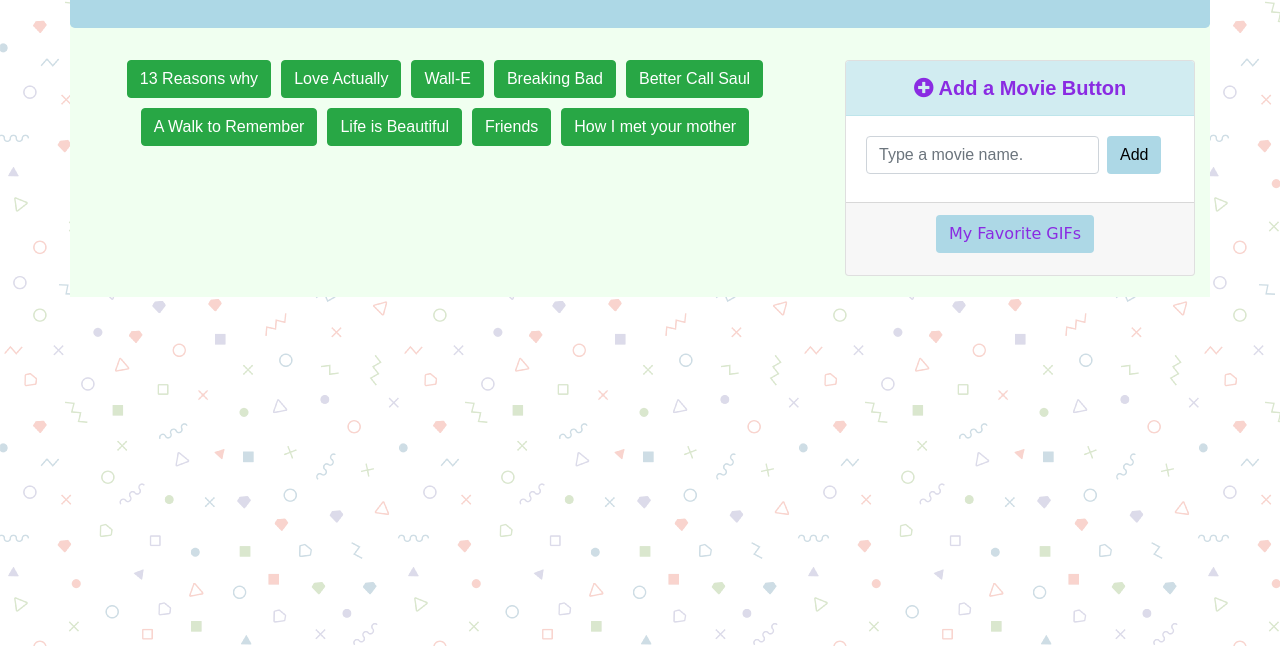
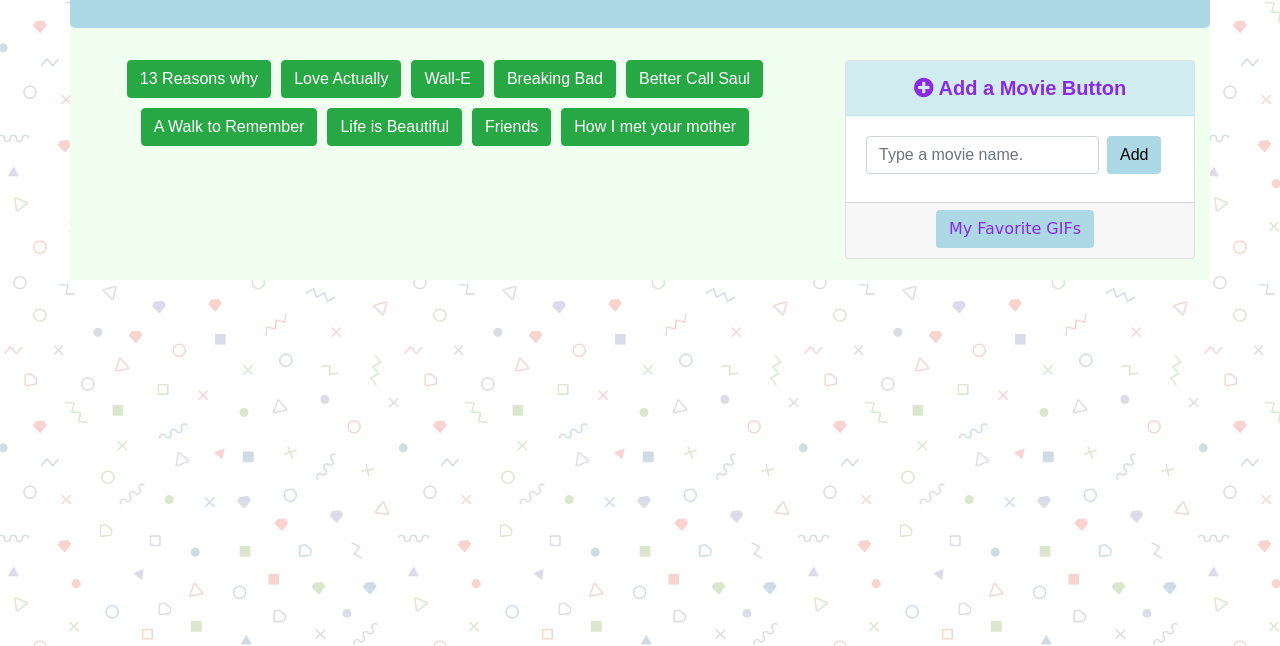
Before and after one commit to farha-neu/GifTastic, a plain HTML site: page index.html in a window 1280 px wide. Shown: the part 154-800 px from the top of the page. Drawn offline with nearby package versions, Linux system fonts and the light colour scheme; a web font is replaced by a local one.

Commit message:
edited readme

```diff
--- a/assets/css/style.css
+++ b/assets/css/style.css
@@ -130,3 +130,8 @@ button{
   font-family: 'Bowlby One SC', cursive;
   color: blueviolet;
 }
+
+.card-footer{
+  padding: 0px;
+  padding-top:7px;
+}
```
